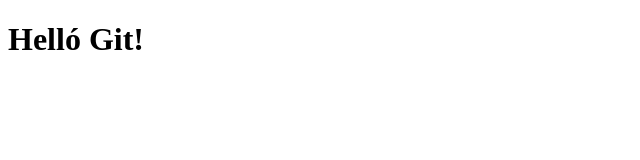
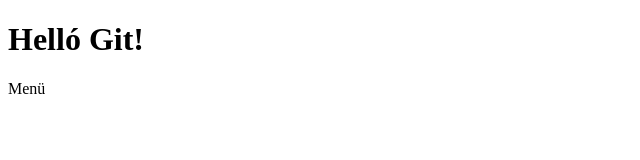
Before and after one commit to violentorange/branches, a plain HTML site: page index.html in a window 1280 px wide. Shown: the full height of the page, 0-640 px from the left. Drawn offline with Linux system fonts and the light colour scheme.

Commit message:
A menü elkészült

```diff
--- a/index.html
+++ b/index.html
@@ -8,5 +8,6 @@
 </head>
 <body>
     <h1>Helló Git!</h1>
+    <nav>Menü</nav>
 </body>
 </html>
```
